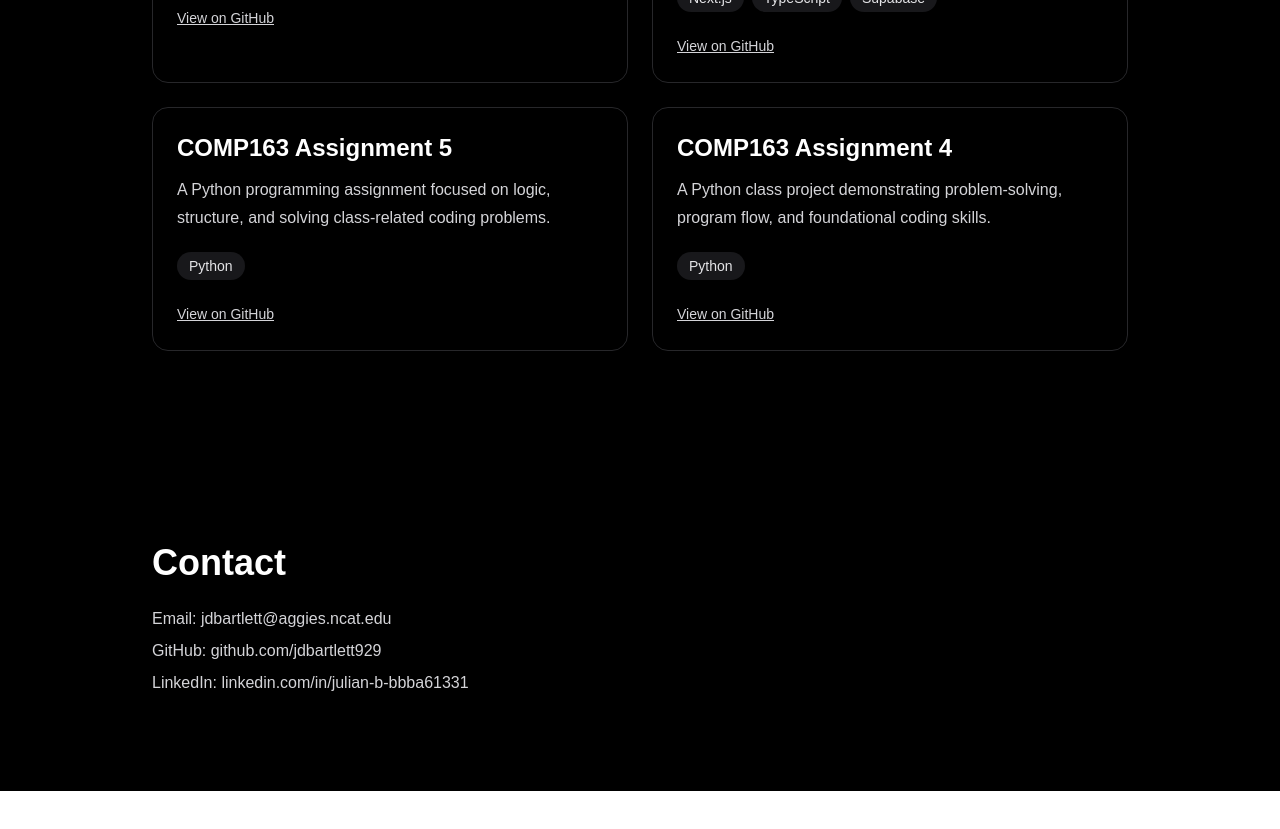
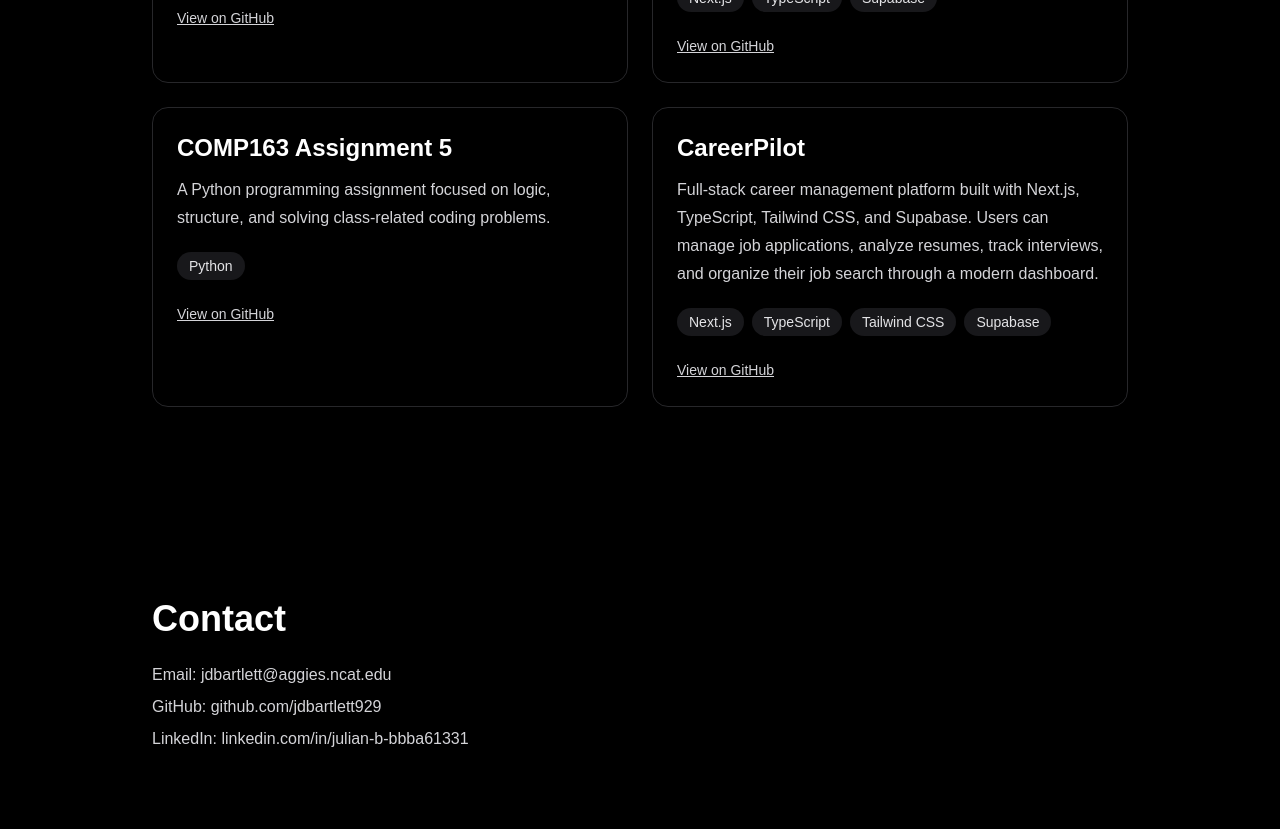
Before and after one commit to jdbartlett929/julian-portfolio, a Next.js app: page / in a window 1280 px wide. Shown: the part 1880-2709 px from the top of the page. Before the commit the page ends 2671 px from the top, so only its background shows below. Built offline with nearby package versions, Linux system fonts and the light colour scheme.

Commit message:
Add CareerPilot to portfolio

```diff
--- a/app/page.tsx
+++ b/app/page.tsx
@@ -24,11 +24,12 @@ const projects = [
     github: "https://github.com/jdbartlett929/comp163-assignment-5",
   },
   {
-    title: "COMP163 Assignment 4",
+    title: "CareerPilot",
     description:
-      "A Python class project demonstrating problem-solving, program flow, and foundational coding skills.",
-    tech: ["Python"],
-    github: "https://github.com/jdbartlett929/comp163-assignment-4",
+      "Full-stack career management platform built with Next.js, TypeScript, Tailwind CSS, and Supabase. Users can manage job applications, analyze resumes, track interviews, and organize their job search through a modern dashboard.",
+    tech: ["Next.js", "TypeScript", "Tailwind CSS", "Supabase"],
+    github: "https://github.com/jdbartlett929/careerpilot",
+    live: "https://careerpilot-tan.vercel.app",
   },
 ];
 
--- a/src/app/page.tsx
+++ b/src/app/page.tsx
@@ -24,11 +24,12 @@ const projects = [
     github: "https://github.com/jdbartlett929/comp163-assignment-5",
   },
   {
-    title: "COMP163 Assignment 4",
+    title: "CareerPilot",
     description:
-      "A Python class project demonstrating problem-solving, program flow, and foundational coding skills.",
-    tech: ["Python"],
-    github: "https://github.com/jdbartlett929/comp163-assignment-4",
+      "Full-stack career management platform built with Next.js, TypeScript, Tailwind CSS, and Supabase. Users can manage job applications, analyze resumes, track interviews, and organize their job search through a modern dashboard.",
+    tech: ["Next.js", "TypeScript", "Tailwind CSS", "Supabase"],
+    github: "https://github.com/jdbartlett929/careerpilot",
+    live: "https://careerpilot-tan.vercel.app",
   },
 ];
 
```
